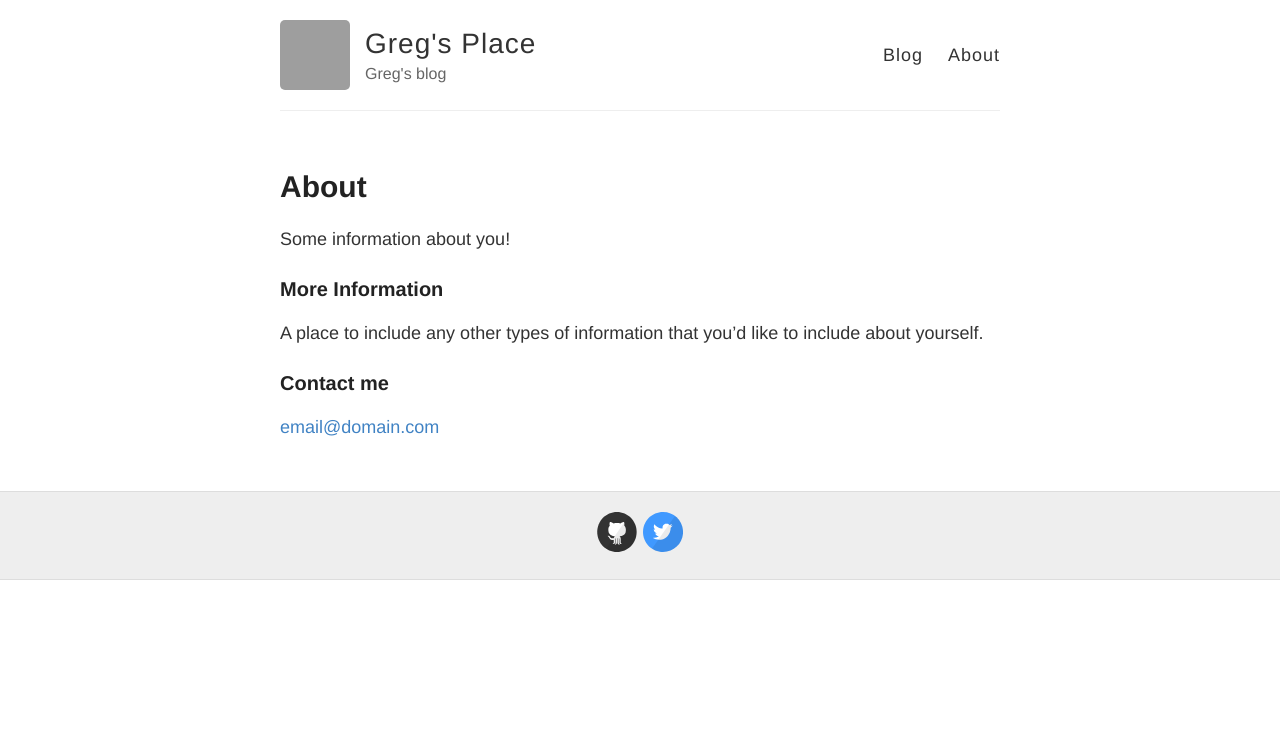
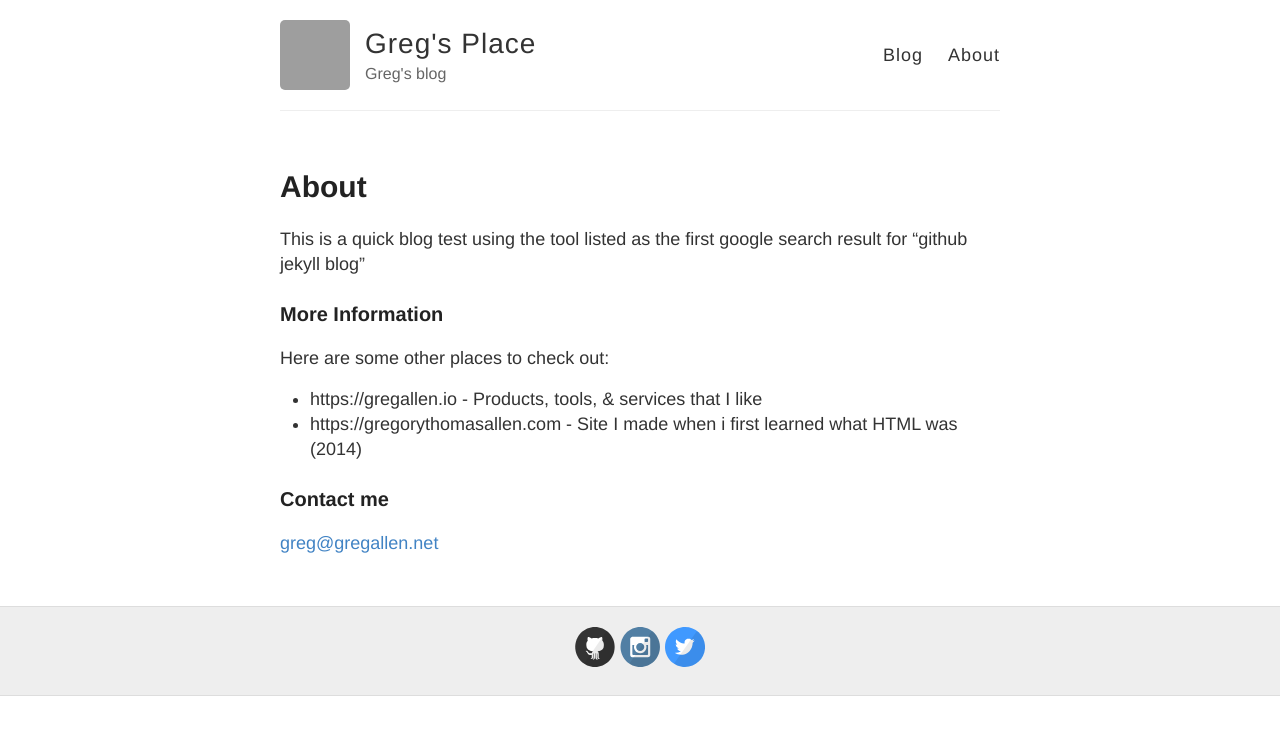
Before and after one commit to gta-productions/greg-dot-wiki, a Jekyll site: the page built from about.md, in a window 1280 px wide. Shown: the top 735 px of the page. Built offline with Jekyll 4.4.1, drawn with Linux system fonts in a browser that asks for light colours; grey boxes are pictures that could not be loaded.

Commit message:
new stuff

```diff
--- a/_config.yml
+++ b/_config.yml
@@ -21,12 +21,12 @@ footer-links:
   email:
   facebook:
   flickr:
-  github: barryclark/jekyll-now
-  instagram:
+  github: gtallen1187
+  instagram: gtallen1187
   linkedin:
   pinterest:
   rss: # just type anything here for a working RSS icon
-  twitter: jekyllrb
+  twitter: gtallen1187
   stackoverflow: # your stackoverflow profile, e.g. "users/50476/bart-kiers"
   youtube: # channel/<your_long_string> or user/<user-name>
   googleplus: # anything in your profile username that comes after plus.google.com/
@@ -34,7 +34,7 @@ footer-links:
 
 # Enter your Disqus shortname (not your username) to enable commenting on posts
 # You can find your shortname on the Settings page of your Disqus account
-disqus:
+disqus: gtallen1187
 
 # Enter your Google Analytics web tracking code (e.g. UA-2110908-2) to activate tracking
 google_analytics: UA-43697672-9
--- a/about.md
+++ b/about.md
@@ -4,12 +4,15 @@ title: About
 permalink: /about/
 ---
 
-Some information about you!
+This is a quick blog test using the tool listed as the first google search result for "github jekyll blog"
 
 ### More Information
 
-A place to include any other types of information that you'd like to include about yourself.
+Here are some other places to check out:
+
+* https://gregallen.io - Products, tools, & services that I like
+* https://gregorythomasallen.com - Site I made when i first learned what HTML was (2014)
 
 ### Contact me
 
-[email@domain.com](mailto:email@domain.com)
+[greg@gregallen.net](mailto:greg@gregallen.net)
```
Also changed, not shown: images/gregallen.png (renamed from gregallen.png).
